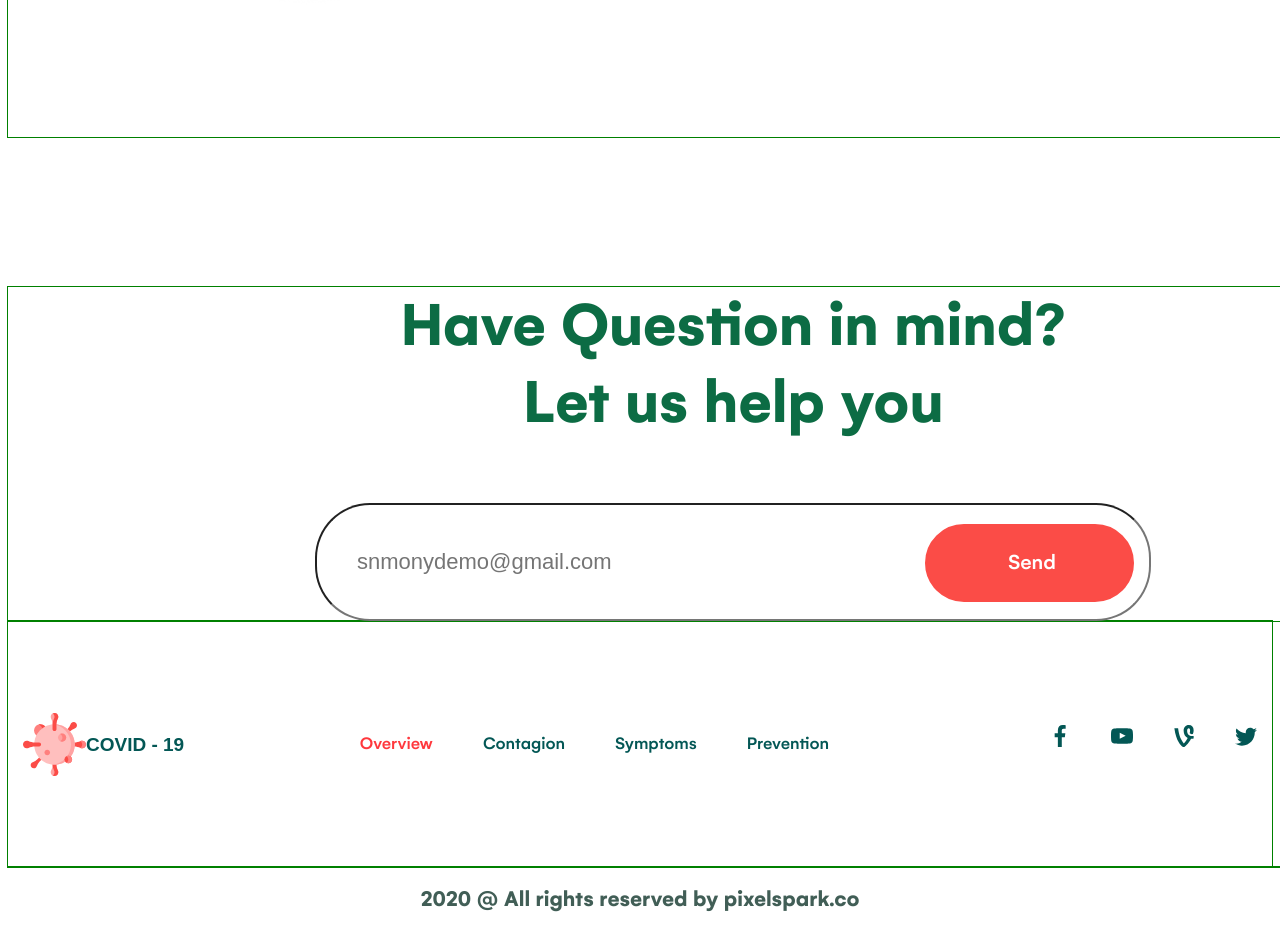
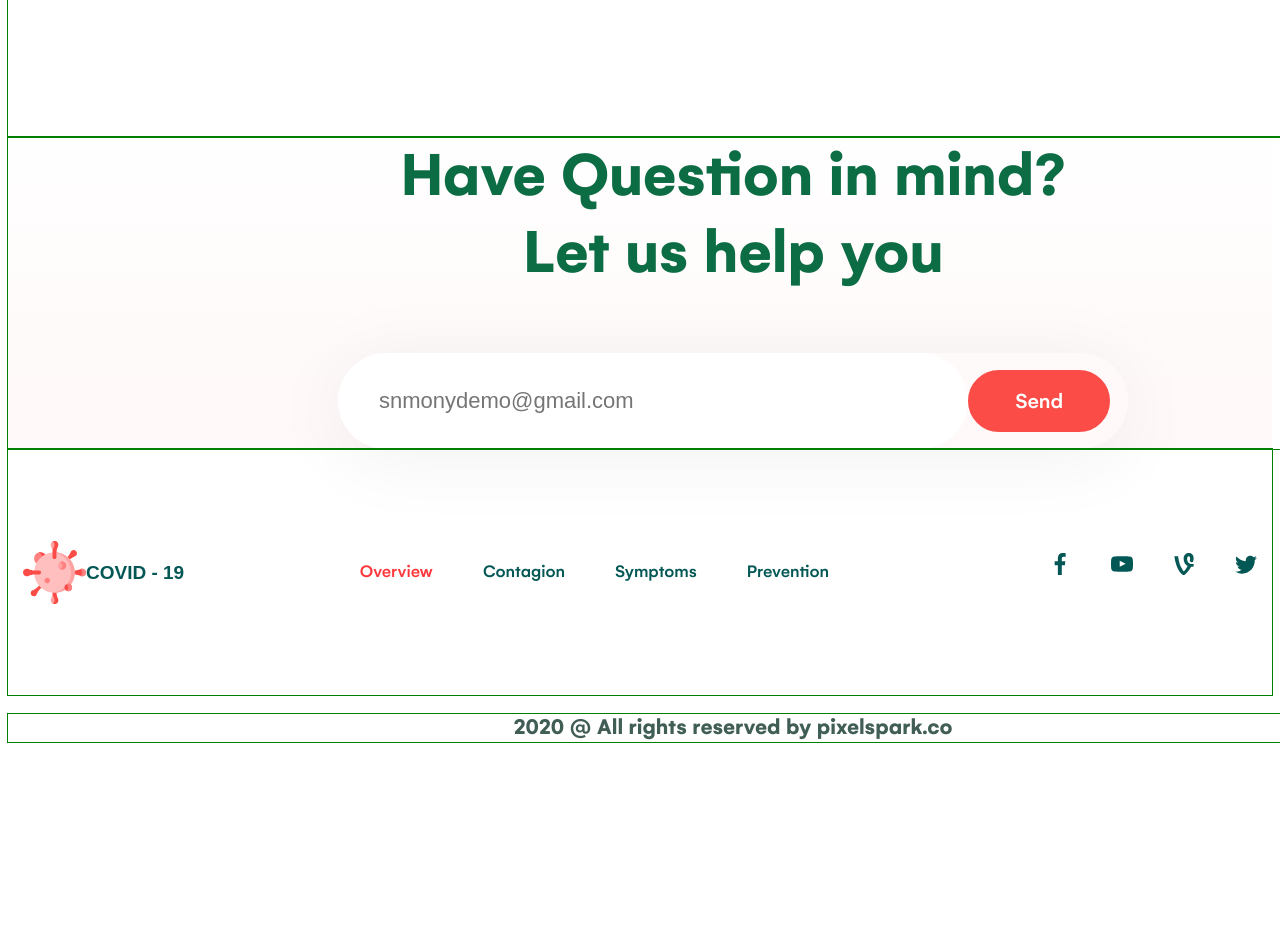
Before and after one commit to iromjalis/Covid-19, a plain HTML site: page index.html in a window 1280 px wide. Shown: the part 6780-7713 px from the top of the page. After the commit the page ends 7541 px from the top, so only its background shows below. Drawn offline with Linux system fonts and the light colour scheme.

Commit message:
form styles

```diff
--- a/css/main.css
+++ b/css/main.css
@@ -483,37 +483,31 @@ color: #035755;
   margin: 0;
 }
 /* !FORM*/
+.help-section{
+  background: linear-gradient(360deg, rgba(255, 241, 241, 0.5) 0%, rgba(255, 241, 241, 0) 108.69%);
+text-align: center;
+}
+
 .form{
-  position: relative;
-  text-align: center;
-  margin-top: 150px;
-
+  display: inline-flex;
+width: 790px;
+box-shadow: 0px 8px 80px rgba(0, 0, 0, 0.06);
+border-radius: 57px;
+text-align: center;
 }
 
 .form-input{
-  position: relative;
   width: 790px;
-  max-height: 115px;
   border-radius: 55px;
-  padding-left: 40px;
-  padding-top: 44px;
-  padding-bottom: 44px;
 
+ flex-basis: 1;
 font-size: 22px;
 line-height: 1.18;
 color: #758681;
+padding-left: 41px;
+border: none;
 }
-.form .hero-button{
-  position: absolute;
-  width: 209px;
-  height: 78px;
-  border-radius: 157px;
-  padding: 26px 81px;
-  right:17px;
-  top:-28px;
-  font-size: 22px;
-line-height: 1.1818;
-}
+
 .form-title{
   max-width:670px;
   font-weight: 500px;
@@ -523,6 +517,15 @@ text-align: center;
 margin: 0 auto;
 color: #0C6C44;
 margin-bottom: 62px;
+}
+
+.submit-button{
+  margin-top: 17px;
+  margin-bottom: 17px;
+  margin-right: 18px;
+  font-weight: 500;
+font-size: 22px;
+line-height: 26px;
 }
 /* FOOTER */
 .footer{
--- a/index.html
+++ b/index.html
@@ -68,7 +68,7 @@
           type has caused a recent outbreak of respiratory illness now called COVID-19.Lauren Sauer, M.S., the director
           of
           operations with the Johns Hopkins Office of Critical Event Preparedness and Response</p>
-        <a class="button overview-button ">Learn More</A>
+        <a class="button overview-button ">Learn More</a>
       </div>
     </div>
   </section>
@@ -108,11 +108,14 @@
 
   <section id="symptoms" class="symptoms">
     <div class="container">
-      <h2 class="title">Covid-19 <br> <span>Symptomps</span></h2>
+      <h2 class="title">Covid-19 <br>
+        <span>Symptomps</span></h2>
       <p class="section-text">Corona viruses are a type of virus. There are many different kinds, and some cause
         disease. A newly identified type has caused a recent outbreak of respiratory </p>
       <div class="symptoms-img">
-        <img src="./img/simptomy.svg" alt="симптомы" width="1167" height="871"> </div>
+        <img src="./img/simptomy.svg" alt="симптомы" width="1167" height="871">
+      </div>
+    </div>
   </section>
 
   <section id="prevention" class="prevention">
@@ -169,15 +172,13 @@
     </div>
   </section>
 
-  <section class="form">
+  <section class="help-section">
     <div class="container">
       <h2 class="form-title">Have Question in mind?
         Let us help you</h2>
-      <form action="">
-        <label class="form">
-          <input class="form-input" type="text" placeholder="snmonydemo@gmail.com">
-          <button type="submit" class="button hero-button">Send</button>
-        </label>
+      <form action="" class="form">
+        <input class="form-input" type="text" placeholder="snmonydemo@gmail.com">
+        <button type="submit" class="button hero-button submit-button">Send</button>
       </form>
     </div>
   </section>
@@ -229,8 +230,8 @@
     </div>
 
   </footer>
-  <div class="container"></div>
-  <h2 class="copyright">2020 @ All rights reserved by pixelspark.co</h2>
+  <div class="container">
+    <h2 class="copyright">2020 @ All rights reserved by pixelspark.co</h2>
   </div>
 </body>
 
```
